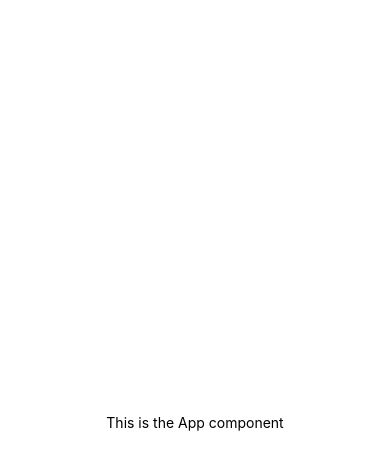
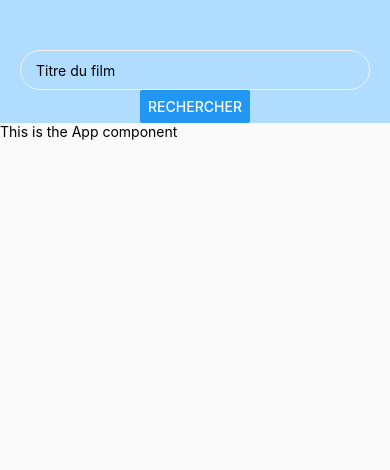
Before and after one commit to Willrezi/my-favorites-movies, a React Native app: screen / in a window 390 px wide. Shown: the top 470 px of the page. Built offline with nearby package versions, Linux system fonts and the light colour scheme.

Commit message:
add search component

```diff
--- a/App.js
+++ b/App.js
@@ -1,10 +1,13 @@
 import React from "react";
 import { StyleSheet, Text, View } from "react-native";
+
+import Search from "./src/components/Search";
 
 class App extends React.Component {
   render() {
     return (
       <View style={styles.container}>
+        <Search />
         <Text>This is the App component</Text>
       </View>
     );
@@ -14,9 +17,9 @@ class App extends React.Component {
 const styles = StyleSheet.create({
   container: {
     flex: 1,
-    alignItems: "center",
-    justifyContent: "center",
-    backgroundColor: "white"
+    // alignItems: "center",
+    // justifyContent: "center",
+    backgroundColor: "#FAFAFA"
   }
 });
 
--- a/package.json
+++ b/package.json
@@ -8,7 +8,9 @@
   },
   "dependencies": {
     "react": "16.6.3",
-    "react-native": "0.58.4"
+    "react-native": "0.58.4",
+    "react-native-elements": "^1.0.0",
+    "react-native-vector-icons": "^6.2.0"
   },
   "devDependencies": {
     "babel-core": "7.0.0-bridge.0",
--- /dev/null
+++ b/src/components/Search.js
@@ -0,0 +1,48 @@
+import React from "react";
+import {
+  StyleSheet,
+  TextInput,
+  View,
+  Button,
+  KeyboardAvoidingView
+} from "react-native";
+
+import { width, height } from "../constants/Layouts";
+
+class Search extends React.Component {
+  render() {
+    return (
+      <KeyboardAvoidingView>
+        <View style={styles.container}>
+          <TextInput
+            style={styles.search}
+            placeholder="Titre du film"
+            keyboardType="web-search"
+          />
+          <Button title="Rechercher" onPress={() => {}} />
+        </View>
+      </KeyboardAvoidingView>
+    );
+  }
+}
+
+const styles = StyleSheet.create({
+  container: {
+    // flex: 1,
+    alignItems: "center",
+    justifyContent: "center",
+    backgroundColor: "#B0DDFF",
+    width: width
+  },
+  search: {
+    borderWidth: 1,
+    width: 350,
+    height: 40,
+    paddingLeft: 15,
+    borderColor: "#f1f1f1",
+    marginTop: 50,
+    borderRadius: 50
+  }
+});
+
+export default Search;
--- /dev/null
+++ b/src/constants/Layouts.js
@@ -0,0 +1,10 @@
+import { Dimensions } from "react-native";
+
+const width = Dimensions.get("window").width;
+const height = Dimensions.get("window").height;
+
+module.exports = {
+  width,
+  height,
+  isSmallDevice: width < 375
+};
```
Also changed, not shown: 21 other files (tests, documents, lock files or other folders).
